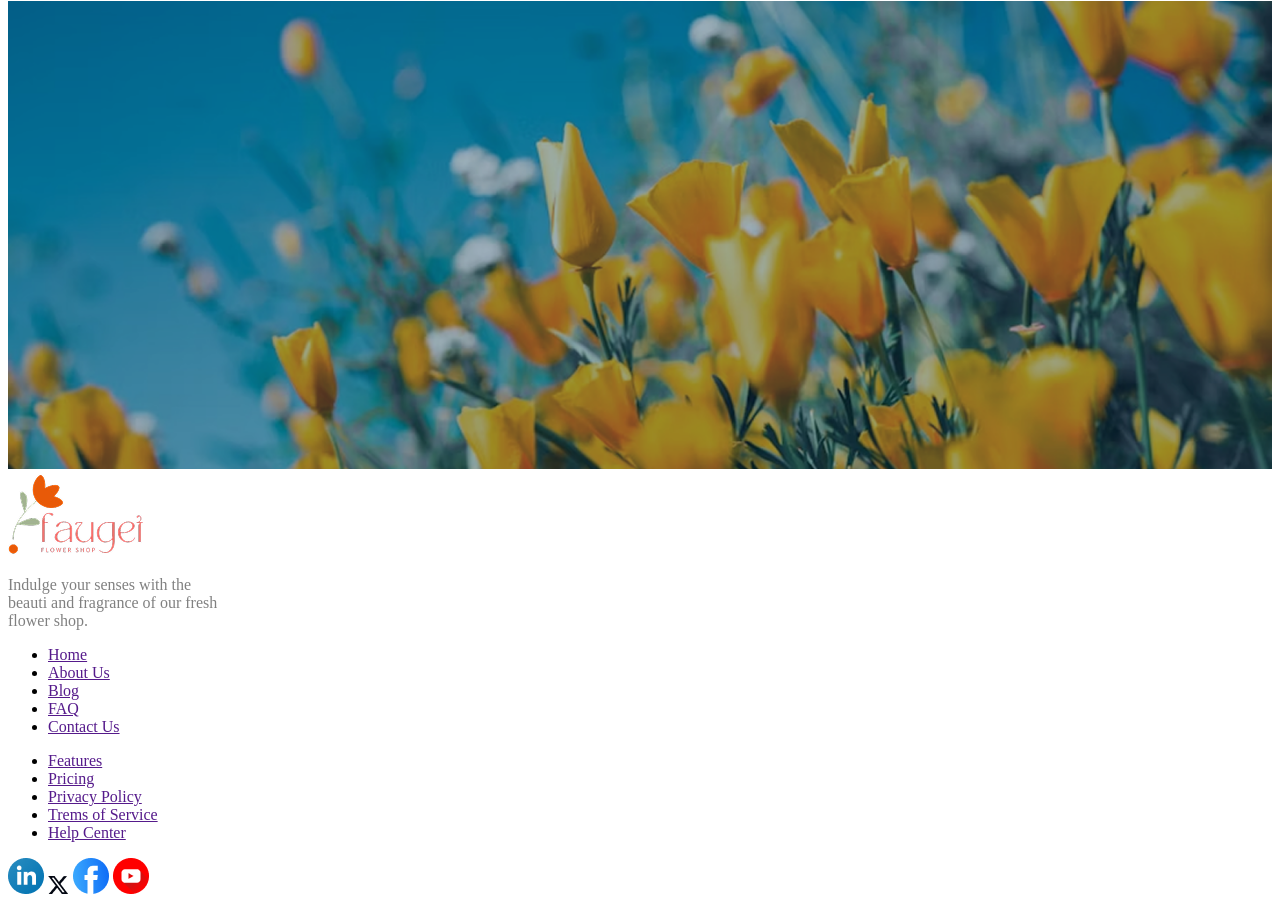
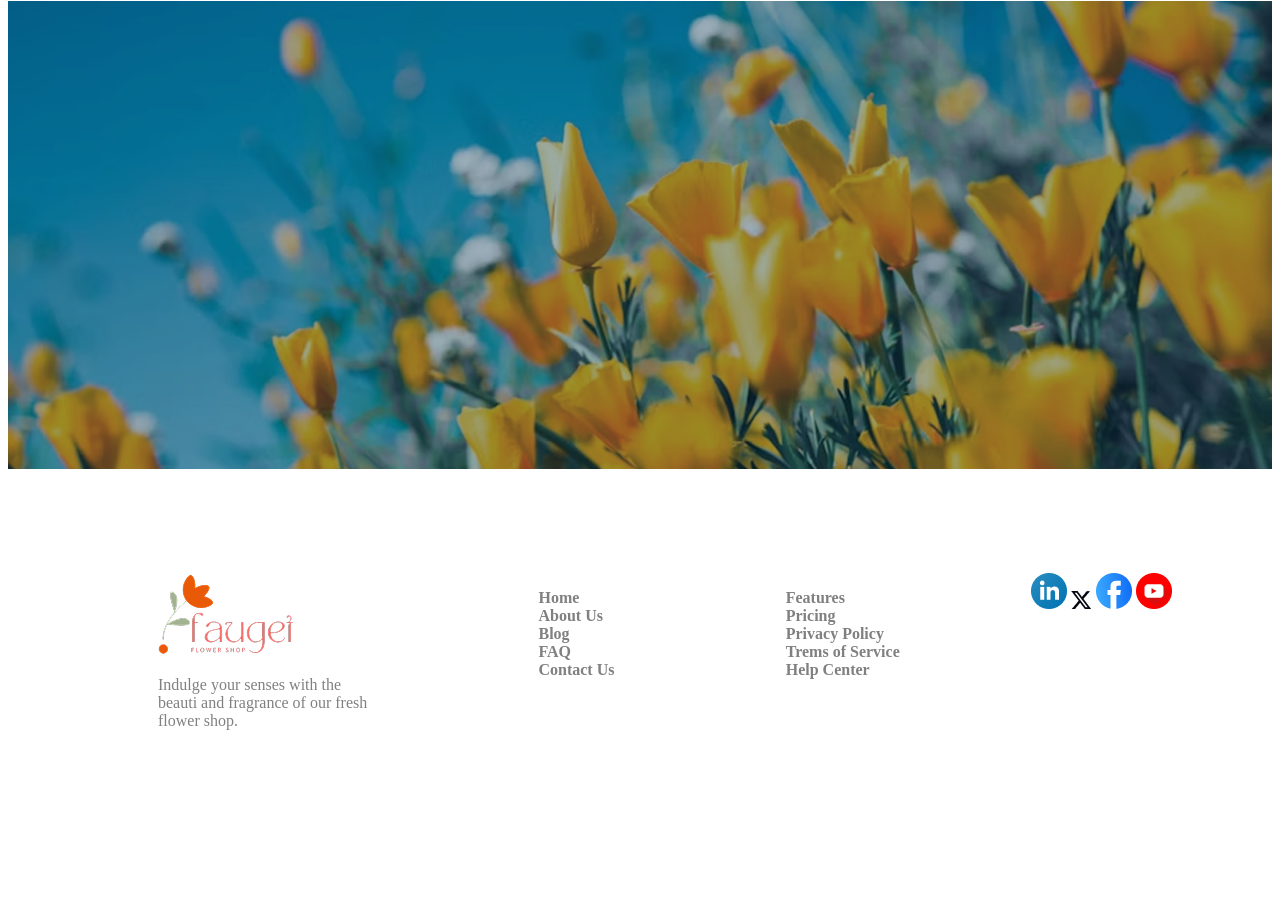
Before and after one commit to fatema1361/assignment-2, a plain HTML site: page index.html in a window 1280 px wide. Shown: the part 3995-4901 px from the top of the page. After the commit the page ends 4749 px from the top, so only its background shows below. Drawn offline with Linux system fonts and the light colour scheme.

Commit message:
added footer

```diff
--- a/index.html
+++ b/index.html
@@ -156,20 +156,20 @@ and perfect for any occasion.</p>
        </div>
        <div class="footer-about">
         <ul>
-            <li><a href="" class="blog">Home</a></li>
-            <li><a href="" class="blog">About Us</a></li>
-            <li><a href="" class="blog">Blog</a></li>
-            <li><a href="" class="blog">FAQ</a></li>
-            <li><a href="" class="blog">Contact Us</a></li>
+            <li><a class="home" href="">Home</a></li>
+            <li><a class="home" href="">About Us</a></li>
+            <li><a class="home" href="">Blog</a></li>
+            <li><a class="home" href="">FAQ</a></li>
+            <li><a class="home" href="">Contact Us</a></li>
         </ul>
        </div>
-       <div class="feature">
+       <div class="footer-feature">
         <ul>
-            <li><a href="" class="help-center">Features</a></li>
-            <li><a href="" class="help-center">Pricing</a></li>
-            <li><a href="" class="help-center">Privacy Policy</a></li>
-            <li><a href="" class="help-center">Trems of Service</a></li>
-            <li><a href="" class="help-center">Help Center</a></li>
+            <li><a class="help-center" href="" >Features</a></li>
+            <li><a class="help-center" href="" >Pricing</a></li>
+            <li><a class="help-center" href="" >Privacy Policy</a></li>
+            <li><a class="help-center" href="">Trems of Service</a></li>
+            <li><a class="help-center" href="">Help Center</a></li>
         </ul>
        </div>
        <div class="logo">
--- a/styles/assinment.css
+++ b/styles/assinment.css
@@ -1,4 +1,5 @@
 
+@import url('https://fonts.googleapis.com/css2?family=Work+Sans:ital,wght@0,100..900;1,100..900&display=swap');
 
 
 
@@ -147,13 +148,46 @@ margin-top:;
     margin-top: 100px;
     width: 100%;
 }
+/* footer styles */
+.footer{
+    display: flex;
+    justify-content: space-between;
+    margin-left: 150px;
+    margin-right: 100px;
+    margin-top: 100px;
+}
+.logo{
+    justify-content: space-between;
+    row-gap:10px;
+}
+.footer-feature .footer-about{
 
 
-@media screen and (max-width:576px) {
-    nav, nav ul, .center, .banner, .flex, .flower-section{
-        flex-direction: column;
-    }
+}
+div li a{
+
+    text-decoration: none;
+    color: gray;
+    font-weight: bold;
+}
+div ul li{
+    list-style: none;
+}
+
+
+
+
+
+@media (max-width:576px) {
+ .flex, nav, nav ul, .footer, .deals-both, .banner, .flower-section{
+            flex-direction: column;
+            width: 100%;
+        }
+
     .flex{
+        display: grid;
         grid-template-columns:repeat(2, 1fr);
     }
+
+
 }
```
